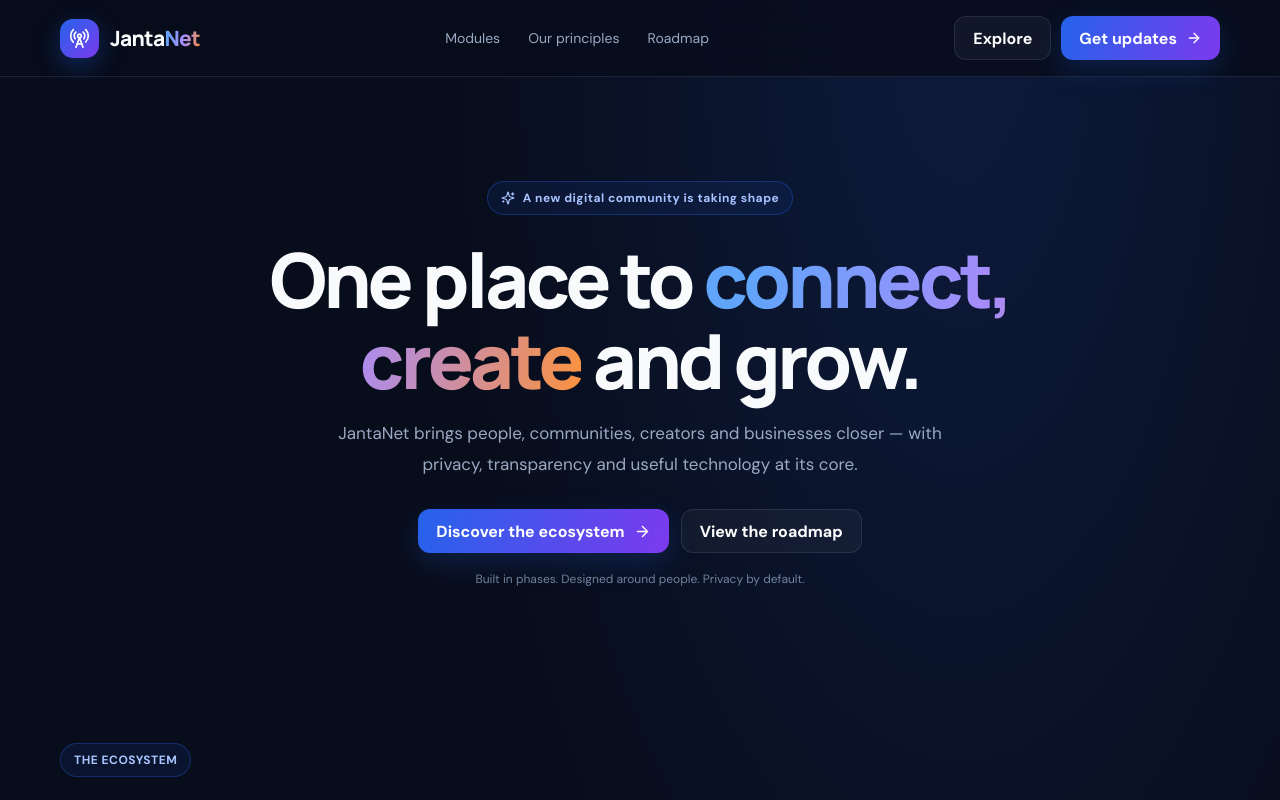
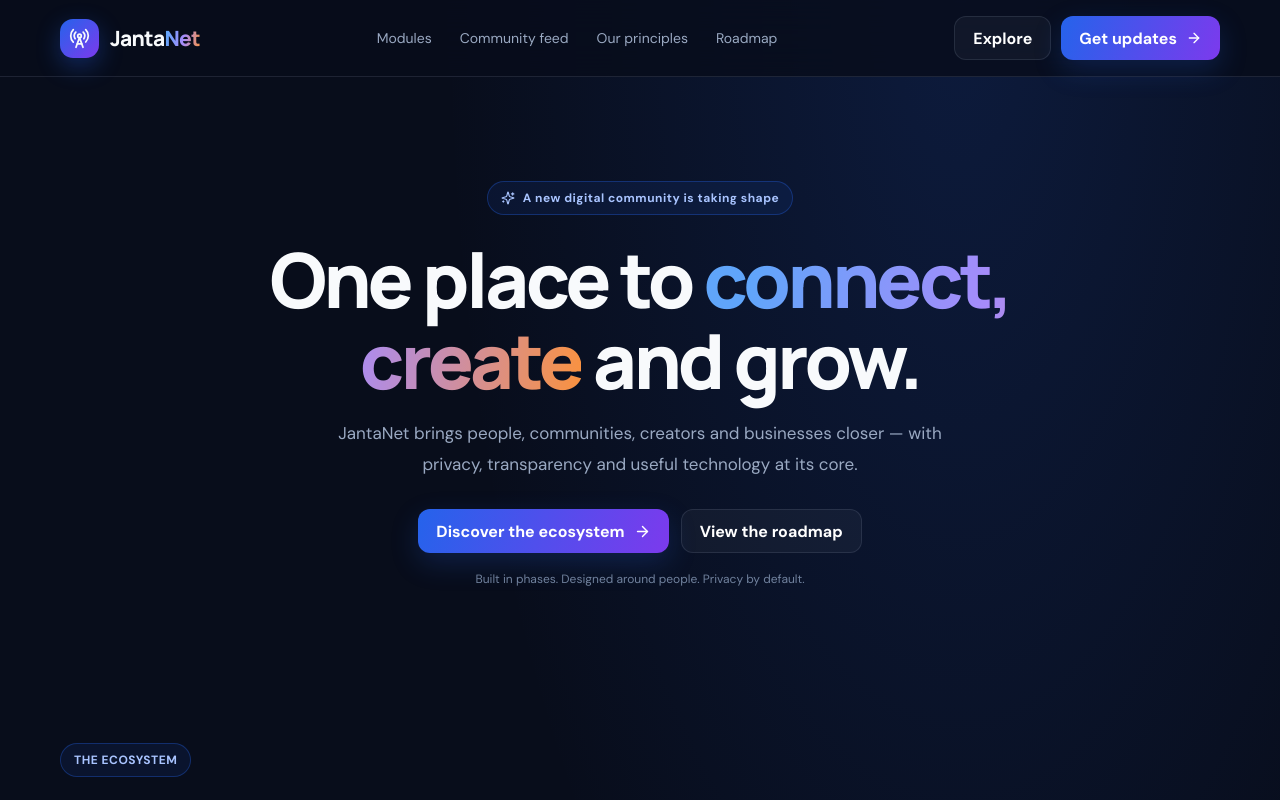
Before and after one commit to Deva9294/JantaNet, a Next.js app: page / in a window 1280 px wide. Shown: the top 800 px of the page. Built offline with nearby package versions, Linux system fonts and the light colour scheme; no server answers.

Commit message:
feat: link community feed from homepage

```diff
--- a/src/app/page.tsx
+++ b/src/app/page.tsx
@@ -21,7 +21,7 @@ export default function HomePage() {
             <span>Janta<span className="gradient-text">Net</span></span>
           </a>
           <div className="nav-links">
-            <a href="#modules">Modules</a><a href="#principles">Our principles</a><a href="#roadmap">Roadmap</a>
+            <a href="#modules">Modules</a><a href="/feed">Community feed</a><a href="#principles">Our principles</a><a href="#roadmap">Roadmap</a>
           </div>
           <div className="nav-actions">
             <a className="btn" href="#modules">Explore</a>
```
